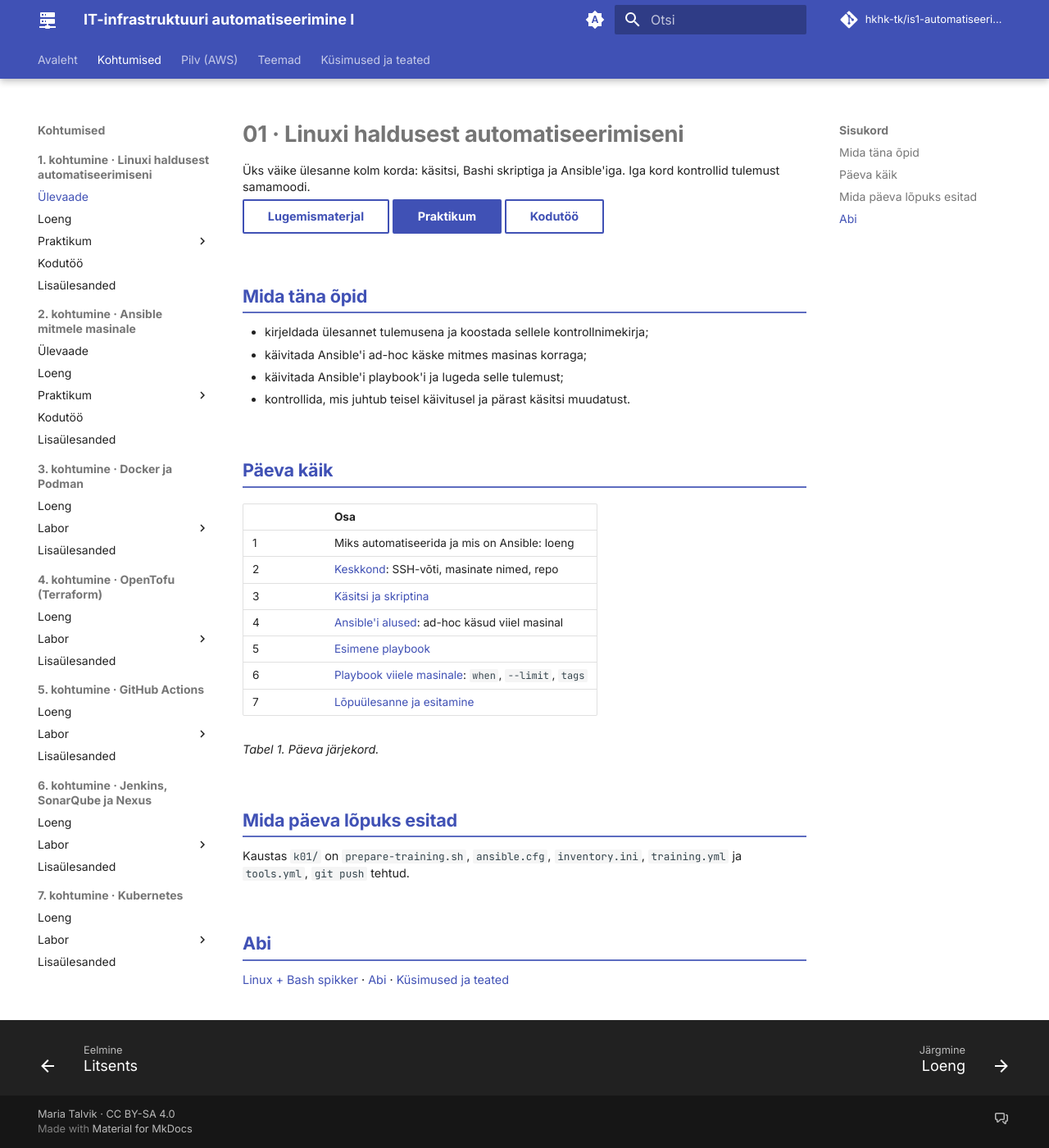
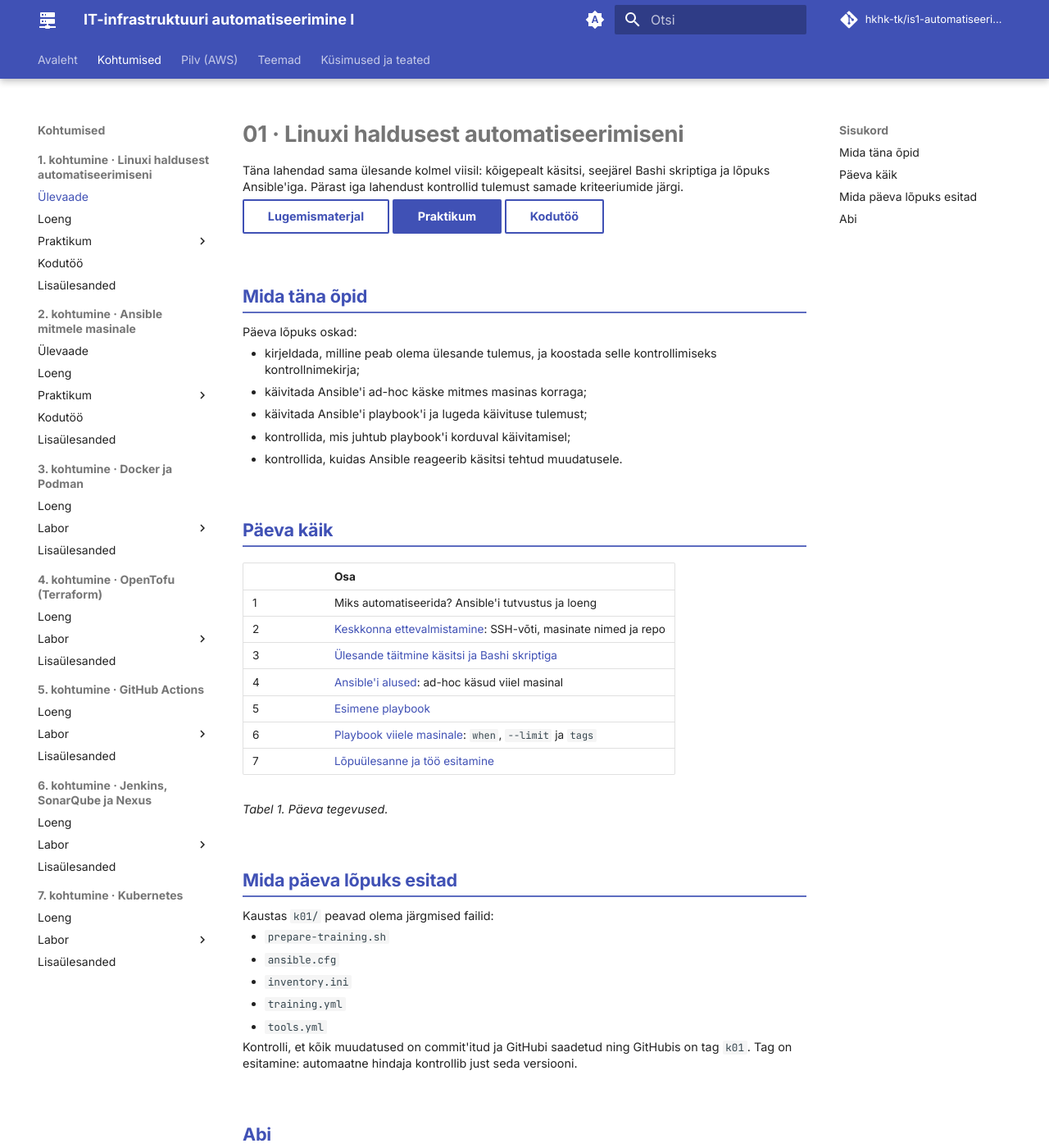
Before and after one commit to hkhk-tk/is1-automatiseerimine, an MkDocs documentation site: the page built from docs/k01/index.md, in a window 1280 px wide and 1400 px high. Shown: the whole window at 82% size. Built offline with MkDocs 1.6.1 and Material for MkDocs 9.7.7, drawn with Linux system fonts in a browser that asks for light colours; comment, search, counter and statistics services are not loaded; some of the changed text lies outside the part shown.

Commit message:
K1 avaleht: loomulik eesti keel, õpiväljundid, esitamine tulemusena (tag k01)

```diff
--- a/docs/k01/index.md
+++ b/docs/k01/index.md
@@ -7,35 +7,46 @@ tags:
 
 # 01 · Linuxi haldusest automatiseerimiseni
 
-Üks väike ülesanne kolm korda: käsitsi, Bashi skriptiga ja Ansible'iga. Iga kord kontrollid tulemust samamoodi.
+Täna lahendad sama ülesande kolmel viisil: kõigepealt käsitsi, seejärel Bashi skriptiga ja lõpuks Ansible'iga. Pärast iga lahendust kontrollid tulemust samade kriteeriumide järgi.
 
 [Lugemismaterjal](loeng.md){ .md-button } [Praktikum](lab.md){ .md-button .md-button--primary } [Kodutöö](kodutoo.md){ .md-button }
 
 ## Mida täna õpid
 
-- kirjeldada ülesannet tulemusena ja koostada sellele kontrollnimekirja;
+Päeva lõpuks oskad:
+
+- kirjeldada, milline peab olema ülesande tulemus, ja koostada selle kontrollimiseks kontrollnimekirja;
 - käivitada Ansible'i ad-hoc käske mitmes masinas korraga;
-- käivitada Ansible'i playbook'i ja lugeda selle tulemust;
-- kontrollida, mis juhtub teisel käivitusel ja pärast käsitsi muudatust.
+- käivitada Ansible'i playbook'i ja lugeda käivituse tulemust;
+- kontrollida, mis juhtub playbook'i korduval käivitamisel;
+- kontrollida, kuidas Ansible reageerib käsitsi tehtud muudatusele.
 
 ## Päeva käik
 
 | | Osa |
 |---|---|
-| 1 | Miks automatiseerida ja mis on Ansible: loeng |
-| 2 | [Keskkond](lab-1-keskkond.md): SSH-võti, masinate nimed, repo |
-| 3 | [Käsitsi ja skriptina](lab-2-kasitsi.md) |
+| 1 | Miks automatiseerida? Ansible'i tutvustus ja loeng |
+| 2 | [Keskkonna ettevalmistamine](lab-1-keskkond.md): SSH-võti, masinate nimed ja repo |
+| 3 | [Ülesande täitmine käsitsi ja Bashi skriptiga](lab-2-kasitsi.md) |
 | 4 | [Ansible'i alused](lab-3-ansible-alused.md): ad-hoc käsud viiel masinal |
 | 5 | [Esimene playbook](lab-4-playbook.md) |
-| 6 | [Playbook viiele masinale](lab-5-parem-playbook.md): `when`, `--limit`, `tags` |
-| 7 | [Lõpuülesanne ja esitamine](lab-6-esitamine.md) |
+| 6 | [Playbook viiele masinale](lab-5-parem-playbook.md): `when`, `--limit` ja `tags` |
+| 7 | [Lõpuülesanne ja töö esitamine](lab-6-esitamine.md) |
 
-*Tabel 1. Päeva järjekord.*
+*Tabel 1. Päeva tegevused.*
 
 ## Mida päeva lõpuks esitad
 
-Kaustas `k01/` on `prepare-training.sh`, `ansible.cfg`, `inventory.ini`, `training.yml` ja `tools.yml`, `git push` tehtud.
+Kaustas `k01/` peavad olema järgmised failid:
+
+- `prepare-training.sh`
+- `ansible.cfg`
+- `inventory.ini`
+- `training.yml`
+- `tools.yml`
+
+Kontrolli, et kõik muudatused on commit'itud ja GitHubi saadetud ning GitHubis on tag `k01`. Tag on esitamine: automaatne hindaja kontrollib just seda versiooni.
 
 ## Abi
 
-[Linux + Bash spikker](spikker.md) · [Abi](abi.md) · [Küsimused ja teated](https://github.com/hkhk-tk/is126-arutelu/discussions)
+[Linuxi ja Bashi spikker](spikker.md) · [Abi](abi.md) · [Küsimused ja teated](https://github.com/hkhk-tk/is126-arutelu/discussions)
```
